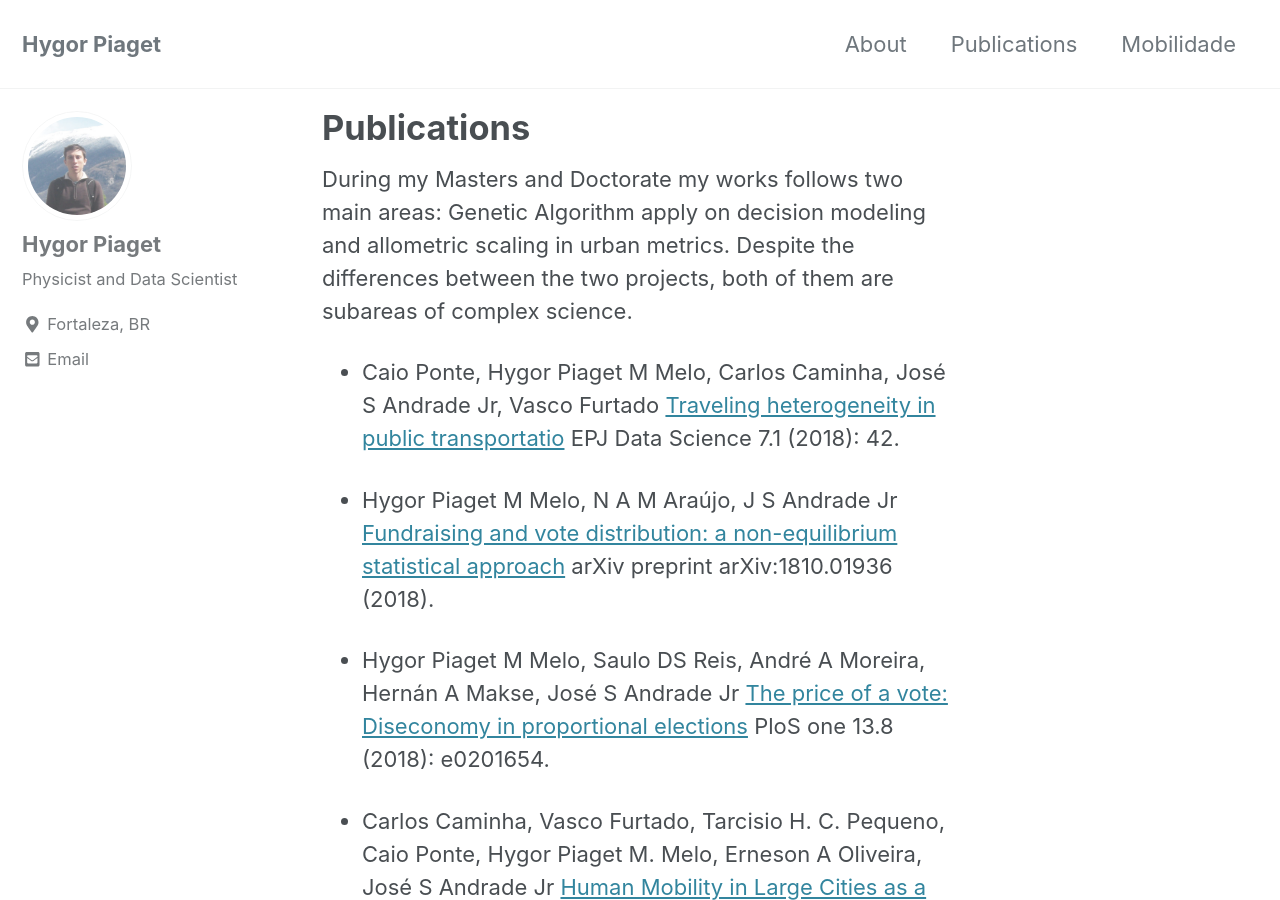
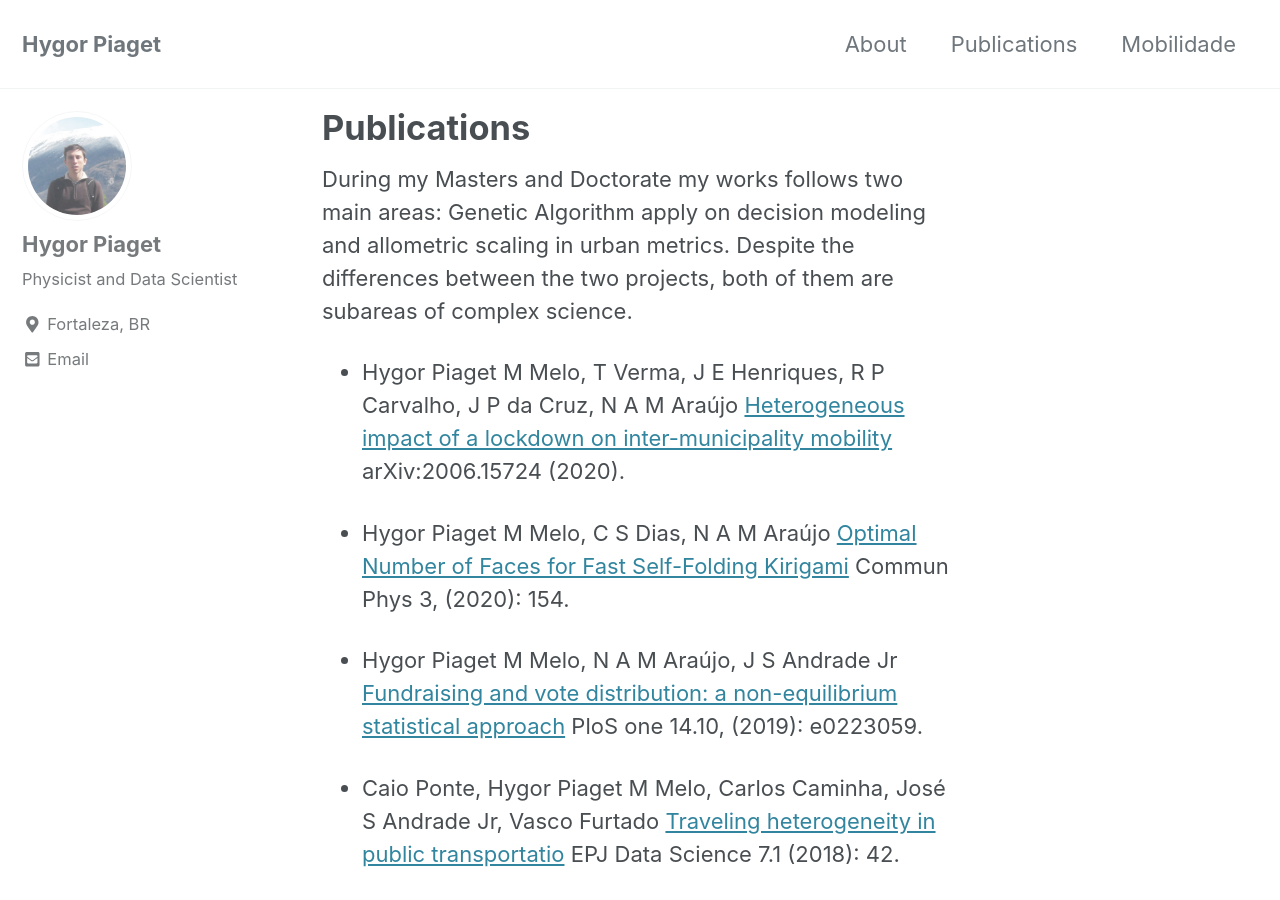
Before and after one commit to HygorPiaget/HygorPiaget.github.io, a Jekyll site: the page built from _pages/publications.md, in a window 1280 px wide and 900 px high. Built offline with Jekyll 4.4.1, drawn with Linux system fonts in a browser that asks for light colours; cached includes are drawn as plain includes; nearby versions of some CDN libraries.

Commit message:
Update publications.md

```diff
--- a/_pages/publications.md
+++ b/_pages/publications.md
@@ -28,10 +28,17 @@ of complex science.
 <!--main focus of my current and future research.-->
 
 
+* Hygor Piaget M Melo, T Verma, J E Henriques, R P Carvalho, J P da Cruz, N A M Araújo [Heterogeneous impact of a lockdown on inter-municipality mobility](https://arxiv.org/abs/2006.15724) arXiv:2006.15724 (2020).
+
+
+* Hygor Piaget M Melo, C S Dias, N A M Araújo [Optimal Number of Faces for Fast Self-Folding Kirigami](https://www.nature.com/articles/s42005-020-00423-0) Commun Phys 3, (2020): 154.
+
+
+* Hygor Piaget M Melo, N A M Araújo, J S Andrade Jr [Fundraising and vote distribution: a non-equilibrium statistical approach](https://journals.plos.org/plosone/article?id=10.1371/journal.pone.0223059) PloS one 14.10, (2019): e0223059.
+
 
 * Caio Ponte, Hygor Piaget M Melo, Carlos Caminha, José S Andrade Jr, Vasco Furtado [Traveling heterogeneity in public transportatio](https://link.springer.com/article/10.1140/epjds/s13688-018-0172-6) EPJ Data Science 7.1 (2018): 42.
 
-* Hygor Piaget M Melo, N A M Araújo, J S Andrade Jr [Fundraising and vote distribution: a non-equilibrium statistical approach](https://arxiv.org/abs/1810.01936) arXiv preprint arXiv:1810.01936 (2018).
 
 * Hygor Piaget M Melo, Saulo DS Reis, André A Moreira, Hernán A Makse, José S Andrade Jr [The price of a vote: Diseconomy in proportional elections](https://journals.plos.org/plosone/article?id=10.1371/journal.pone.0201654) PloS one 13.8 (2018): e0201654.
 
```
